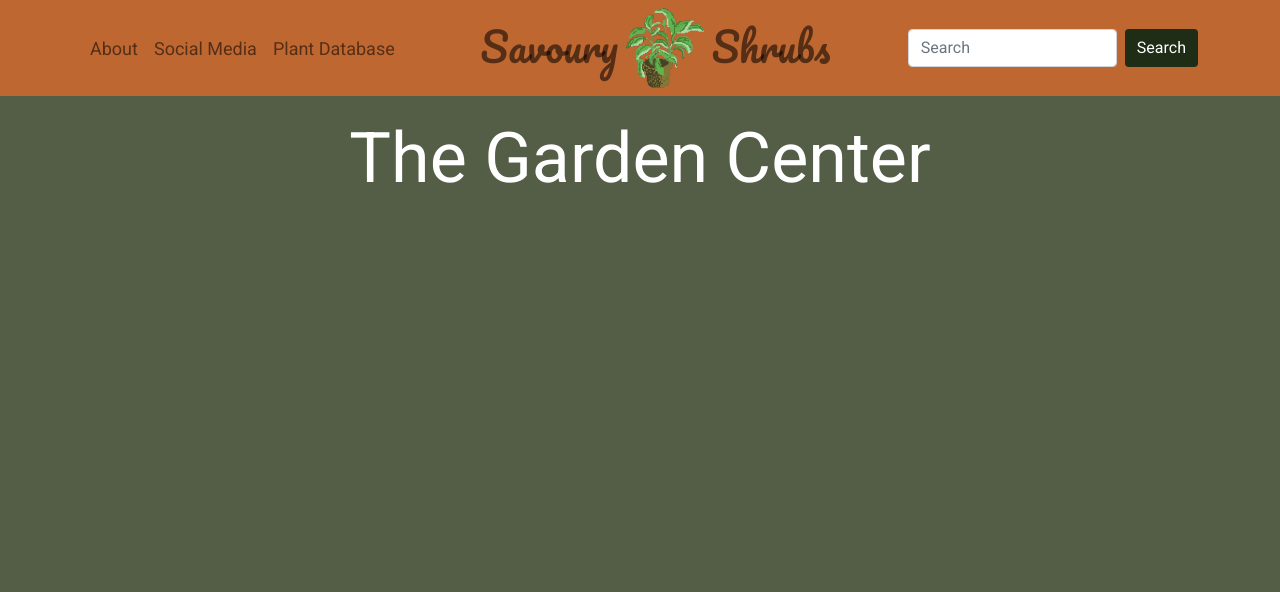
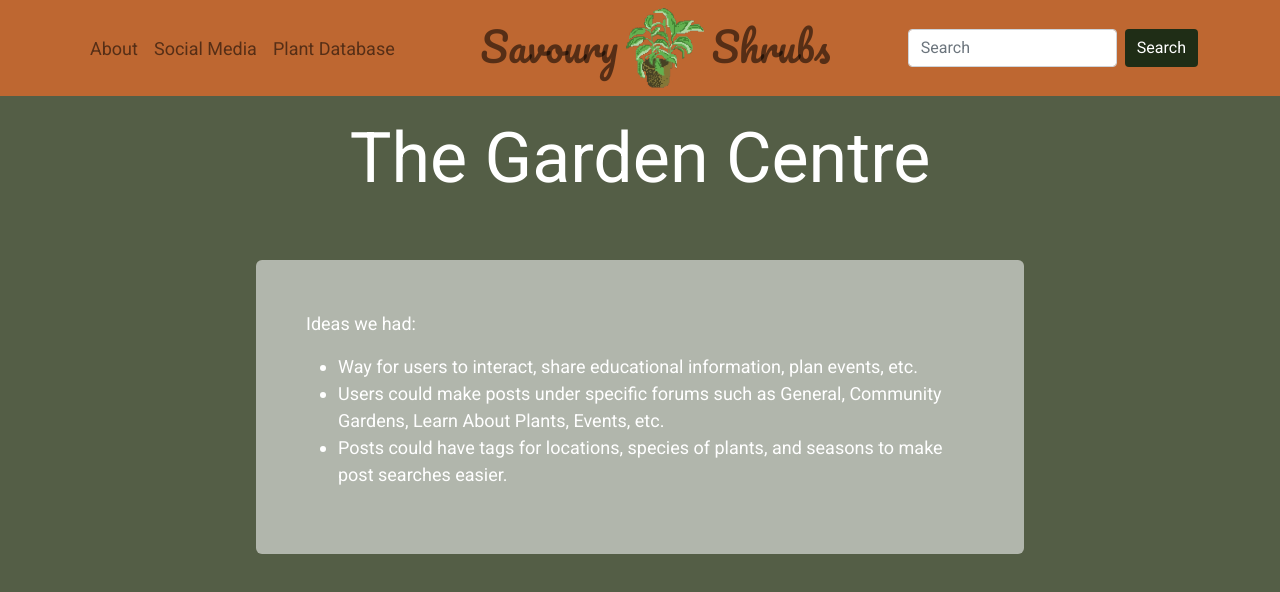
Before and after one commit to michelleberry/plant-foraging, a React (Create React App) app: page /social in a window 1280 px wide. Shown: the top 592 px of the page. Built offline with nearby package versions, Linux system fonts and the light colour scheme.

Commit message:
finished social media page

```diff
--- a/src/components/about.css
+++ b/src/components/about.css
@@ -22,7 +22,7 @@ h2 {
     font-size: 70px;
 }
 
-p {
+.about-text {
     color:white;
     font-family: 'Roboto', sans-serif;
     width: 60%;
--- a/src/components/about.jsx
+++ b/src/components/about.jsx
@@ -10,12 +10,12 @@ export default function About() {
             <h1>Welcome to the Savoury Shrubs website!</h1>
          </div>
          <h2>ABOUT US</h2>
-         <p>We are a collaborative created to help people find sources for food by foraging!
+         <p class="about-text">We are a collaborative created to help people find sources for food by foraging!
              Foraging is a resourceful and sustainable way to live but information on what is safe to eat can
              be difficult to gather which is why we created Savoury Shrubs. Our collaborative
              helps individuals on their quest to find local and safe sources of food near them.</p>
          <h2>MISSION STATEMENT</h2>
-         <p>We are striving to teach the community about an alternative way to source food by foraging and to educate the population on the correct ways to forage and consume plants.</p>
+         <p class="about-text">We are striving to teach the community about an alternative way to source food by foraging and to educate the population on the correct ways to forage and consume plants.</p>
       </div>
    );
 }
--- a/src/components/navbar.css
+++ b/src/components/navbar.css
@@ -6,8 +6,6 @@
     color: #8D2A00;
     font-family: 'Roboto', sans-serif;
 }
-
-/* 'Trebuchet MS', 'Lucida Sans Unicode', 'Lucida Grande', 'Lucida Sans', Arial, sans-serif */
 
 .nav-brand {
     color: #8D2A00;
--- a/src/components/socials.css
+++ b/src/components/socials.css
@@ -5,3 +5,40 @@ h2 {
     font-size: 60px;
     font-family: 'Dancing Script', cursive;
 }
+
+.sm-text {
+    color:white;
+    font-family: 'Roboto', sans-serif;
+    width: 60%;
+    padding: 50px;
+    margin: auto;
+    margin-top: 40px;
+    margin-bottom: 40px;
+    font-size: large;
+    text-align: left;
+    border-style: hidden;
+    background-color: rgba(243, 243, 243, 0.589);
+    border-radius: 6px;
+}
+
+/* .sm-p {
+    color:white;
+    font-family: 'Roboto', sans-serif;
+    font-size: large;
+    text-align: left;
+} */
+
+/*ul {
+    color:white;
+    font-family: 'Roboto', sans-serif;
+    width: 60%;
+    padding: 50px;
+    margin: auto;
+    margin-top: 40px;
+    margin-bottom: 40px;
+    font-size: large;
+    text-align: left;
+    border-style: hidden;
+    background-color: rgba(243, 243, 243, 0.589);
+    border-radius: 6px;
+} */
--- a/src/components/socials.jsx
+++ b/src/components/socials.jsx
@@ -4,7 +4,16 @@ import './socials.css';
 export default function Socials() {
    return (
       <div>
-         <h2>The Garden Center</h2>
+         <h2>The Garden Centre</h2>
+         <div class="sm-text">
+            <p class="sm-p">Ideas we had:</p>
+            <ul>
+               <li>Way for users to interact, share educational information, plan events, etc.</li>
+               <li>Users could make posts under specific forums such as General, Community Gardens, Learn About Plants, Events, etc.</li>
+               <li>Posts could have tags for locations, species of plants, and seasons to make post searches easier.</li>
+            </ul>
+         </div>
+
       </div>
    );
 }
--- a/src/models/plant-model.jsx
+++ b/src/models/plant-model.jsx
@@ -31,6 +31,12 @@ export const standard_plants = [
                 "Make sure to harvest from locations where they are not treated with chemicals. We recommend avoiding areas near freeways or public parks because of this.",
                 ["To the best of our knowledge, the information contained on this platform is accurate. Shrub Shack stresses that you do not eat any wild edible plants, herbs, weeds, trees or bushes until you have verified with your health professional that they are safe for you."]
                 ),
-    new Plant("Blueberry", "spring", "north america", "Blueberries are a widely distributed and widespread group of perennial flowering plants with blue or purple berries. They are classified in the section Cyanococcus within the genus Vaccinium. Vaccinium also includes cranberries, bilberries, huckleberries and Madeira blueberries.",
-    "you can eat the berries but you probably shouldn't eat the stem", "sooo tastie", "she b harvested", [])
+    new Plant("Blueberry",
+                "Spring",
+                "Blueberries are found in humid northern climates.",
+                "Blueberries are widely distributed, and part of a widespread group of perennial flowering plants with blue or purple berries.",
+                "Only the berry on this plant is edible.",
+                "Blueberries are low in calories but high in fiber, and vitamin C and K.",
+                "Ripe blueberries have a deep blue colour when they are ready to be harvested.",
+                ["Looks similar to deadly plant Nightshade - be wary when harvesting and do not eat if you are ever unsure."])
 ]
```
